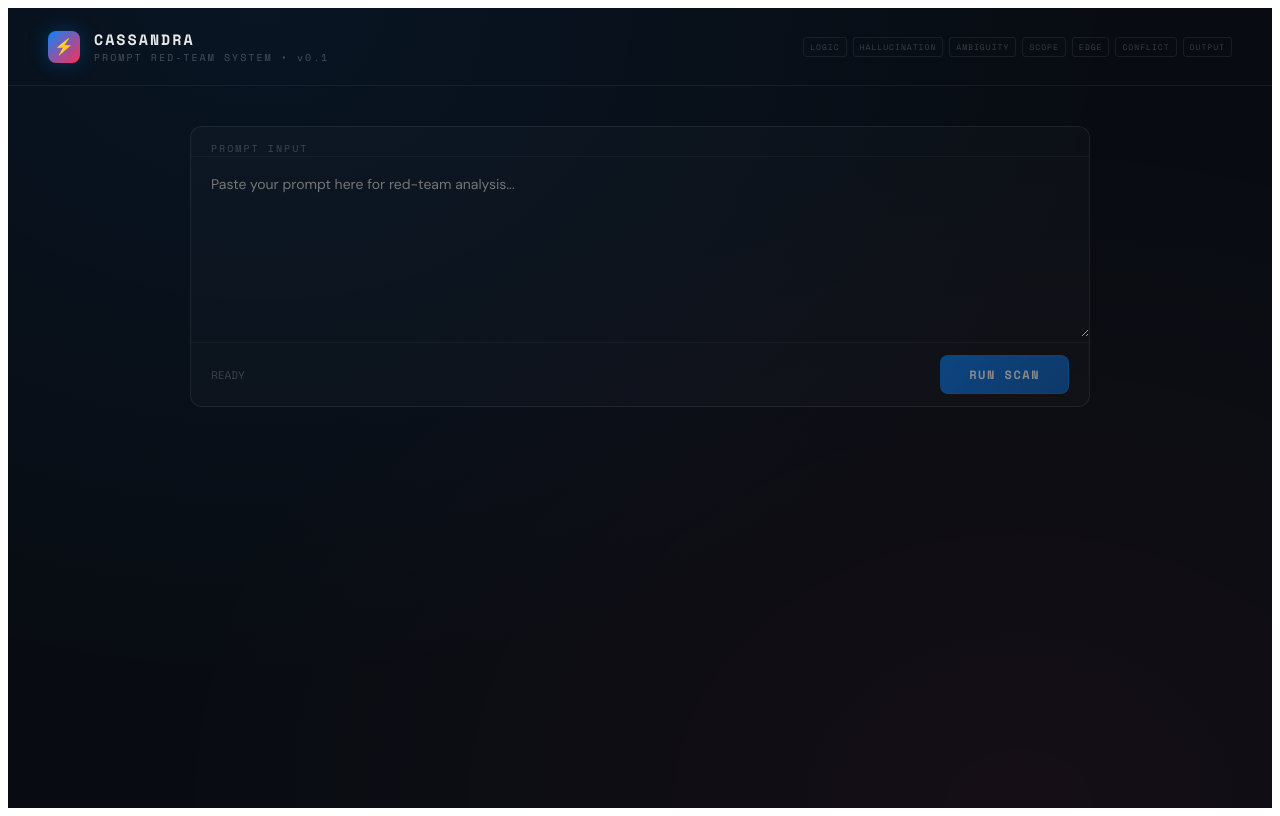
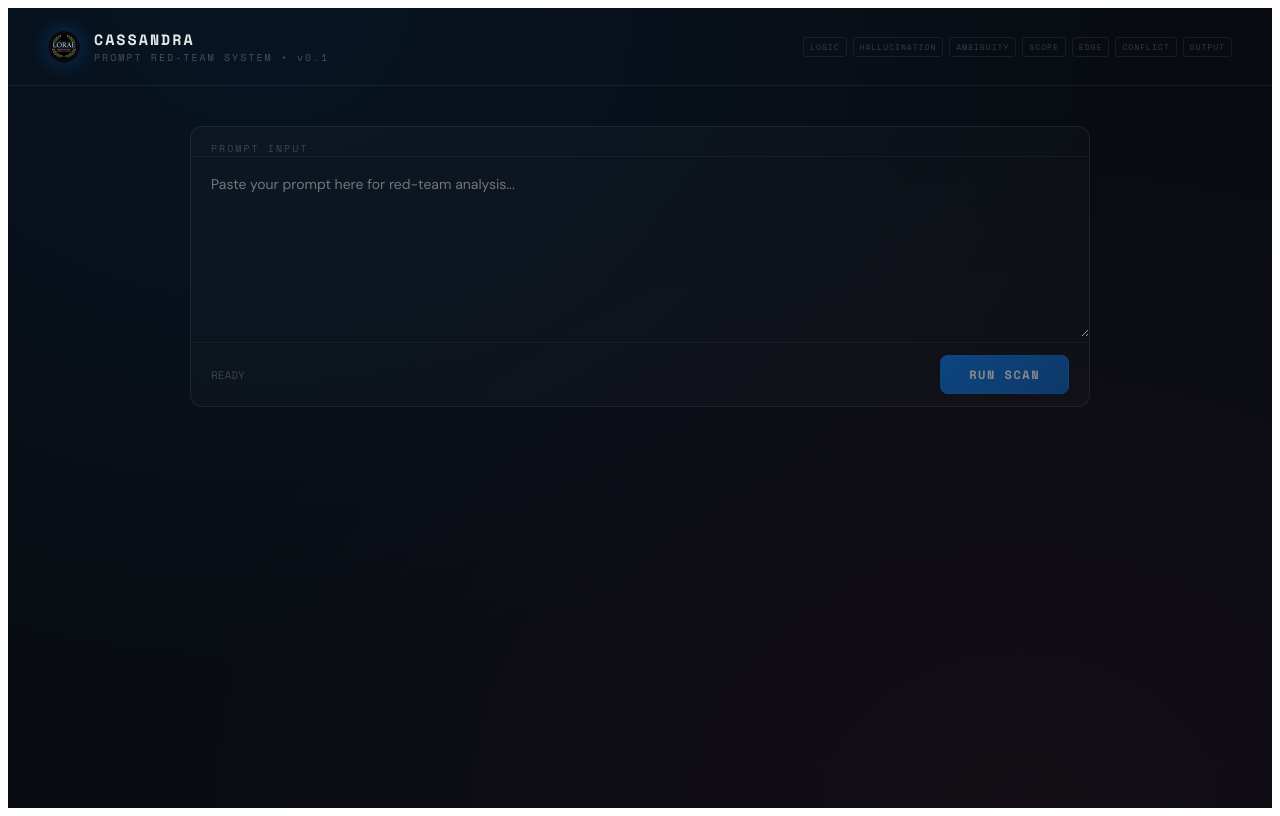
Before and after one commit to joshkenitzer-ops/cassandra-app, a React (Vite) app: page / in a window 1280 px wide. Built offline with nearby package versions, Linux system fonts and the light colour scheme.

Commit message:
Add the Lorae seal logo to the app header
Replaces the placeholder lightning-bolt gradient box with the real
brand mark, resized from 1024px to 128px. Kept the existing glow
shadow; dropped the gradient background since the seal already carries
its own circular shape.

```diff
--- a/src/App.jsx
+++ b/src/App.jsx
@@ -1,4 +1,5 @@
 import { useState, useRef, useEffect } from "react";
+import loraeLogo from "./assets/lorae-logo.png";
 
 // CASSANDRA v0.1 — Lore
 // Self-red-teamed and patched. First versioned release.
@@ -256,12 +257,10 @@ export default function PromptRedTeam() {
         display: "flex", alignItems: "center", justifyContent: "space-between",
       }}>
         <div style={{ display: "flex", alignItems: "center", gap: 14 }}>
-          <div style={{
-            width: 32, height: 32, borderRadius: 8,
-            background: "linear-gradient(135deg, #0a84ff, #ff2d55)",
-            display: "flex", alignItems: "center", justifyContent: "center",
-            fontSize: 16, boxShadow: "0 0 20px rgba(10,132,255,0.3)",
-          }}>⚡</div>
+          <img src={loraeLogo} alt="Lorae" style={{
+            width: 32, height: 32, borderRadius: "50%",
+            boxShadow: "0 0 20px rgba(10,132,255,0.3)",
+          }} />
           <div>
             <div style={{ fontSize: 15, fontWeight: 700, letterSpacing: 2, fontFamily: "'Space Mono', monospace", color: "rgba(255,255,255,0.9)" }}>CASSANDRA</div>
             <div style={{ fontSize: 10, color: "rgba(255,255,255,0.25)", letterSpacing: 2, fontFamily: "'Space Mono', monospace" }}>PROMPT RED-TEAM SYSTEM  •  v0.1</div>
```
Also changed, not shown: src/assets/lorae-logo.png (added).
